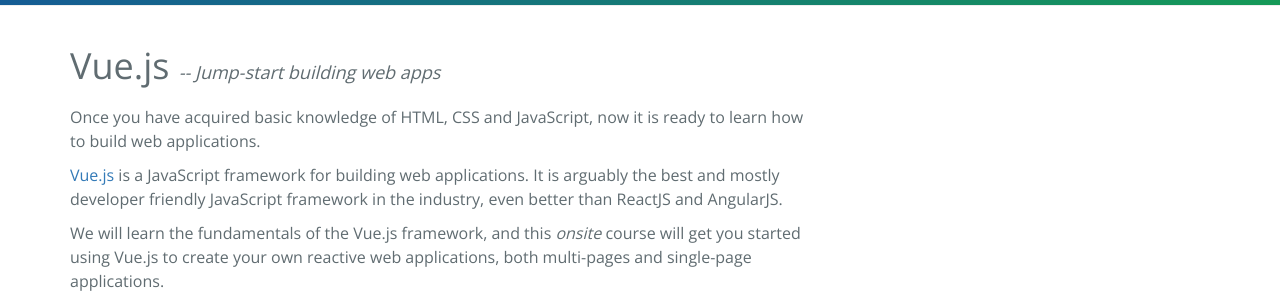
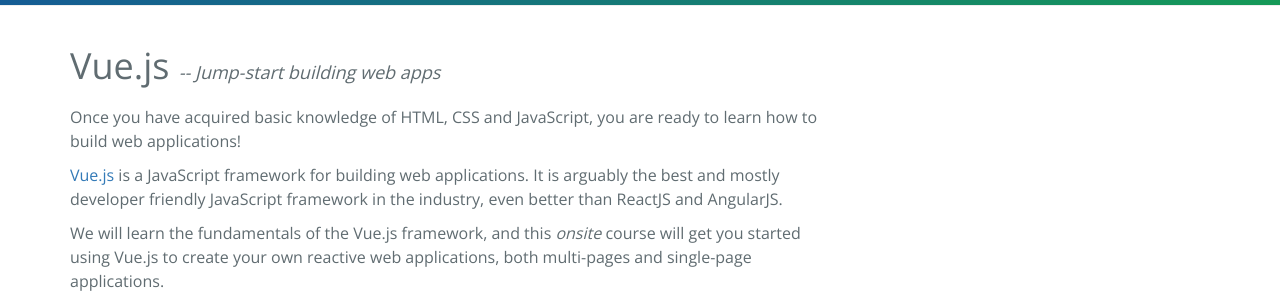
Before and after one commit to yucigou/codegoodworks, a Jekyll site: the page built from enrolment.md, in a window 1280 px wide and 900 px high. Shown: the part 172-472 px from the top of the window. Built offline with Jekyll 4.4.1, drawn with Linux system fonts in a browser that asks for light colours; nearby versions of some CDN libraries.

Commit message:
Update enrolment.md

```diff
--- a/enrolment.md
+++ b/enrolment.md
@@ -17,7 +17,7 @@
   <h1>Vue.js <span class="subtitle">-- Jump-start building web apps</span></h1>
 </header>
 
-<p>Once you have acquired basic knowledge of HTML, CSS and JavaScript, now it is ready to learn how to build web applications.</p>
+<p>Once you have acquired basic knowledge of HTML, CSS and JavaScript, you are ready to learn how to build web applications!</p>
 <p><a href="https://vuejs.org/">Vue.js</a> is a JavaScript framework for building web applications. It is arguably the best and mostly developer friendly JavaScript framework in the industry, even better than ReactJS and AngularJS.</p>
 <p>We will learn the fundamentals of the Vue.js framework, and this <em>onsite</em> course will get you started using Vue.js to create your own reactive web applications, both multi-pages and single-page applications.</p>
 
```
